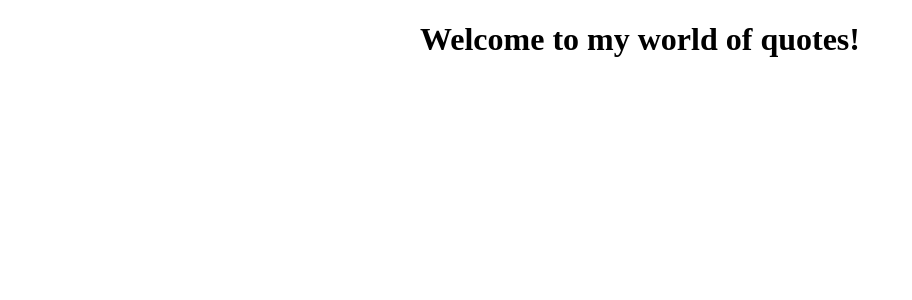
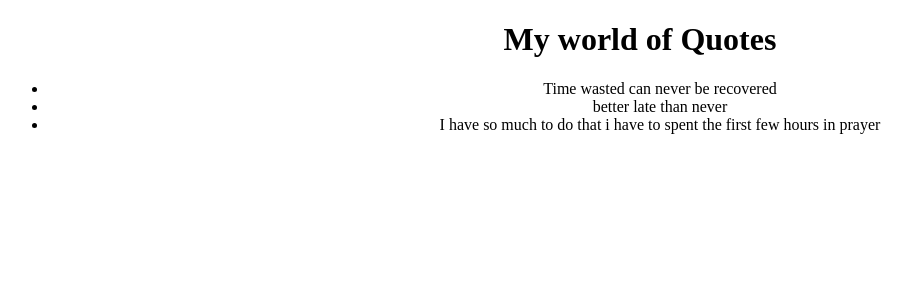
Before and after one commit to JuneMuoti/Quotes, an Angular app: page / in a window 1280 px wide. Shown: the top 300 px of the page, without its empty margins (0-912 px from the left). Built offline with nearby package versions, Linux system fonts and the light colour scheme.

Commit message:
add an array for goals

```diff
--- a/src/app/app.component.html
+++ b/src/app/app.component.html
@@ -1,5 +1,8 @@
 <!--The content below is only a placeholder and can be replaced.-->
 <div style="text-align:center">
   <h1>
-    Welcome to  my world of {{title}}!
+    My world of Quotes
   </h1>
+  <ul>
+    <li *ngFor='let quote of quotes'>{{quote}}</li>
+  </ul>
--- a/src/app/app.component.ts
+++ b/src/app/app.component.ts
@@ -6,5 +6,8 @@ import { Component } from '@angular/core';
   styleUrls: ['./app.component.css']
 })
 export class AppComponent {
-  title = 'quotes';
+  quotes:string[];
+   constructor (){
+     this.quotes=["Time wasted can never be recovered","better late than never","I have so much to do that i have to spent the first few hours in prayer"];
+   }
 }
```
